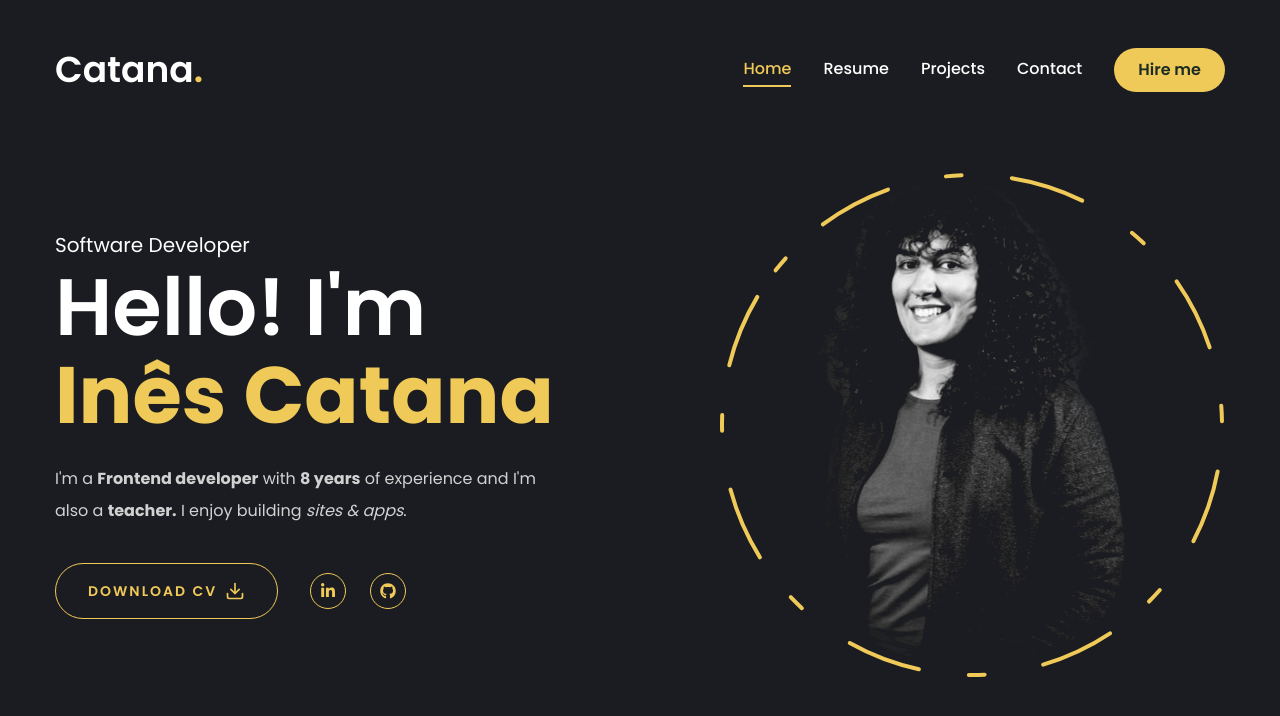
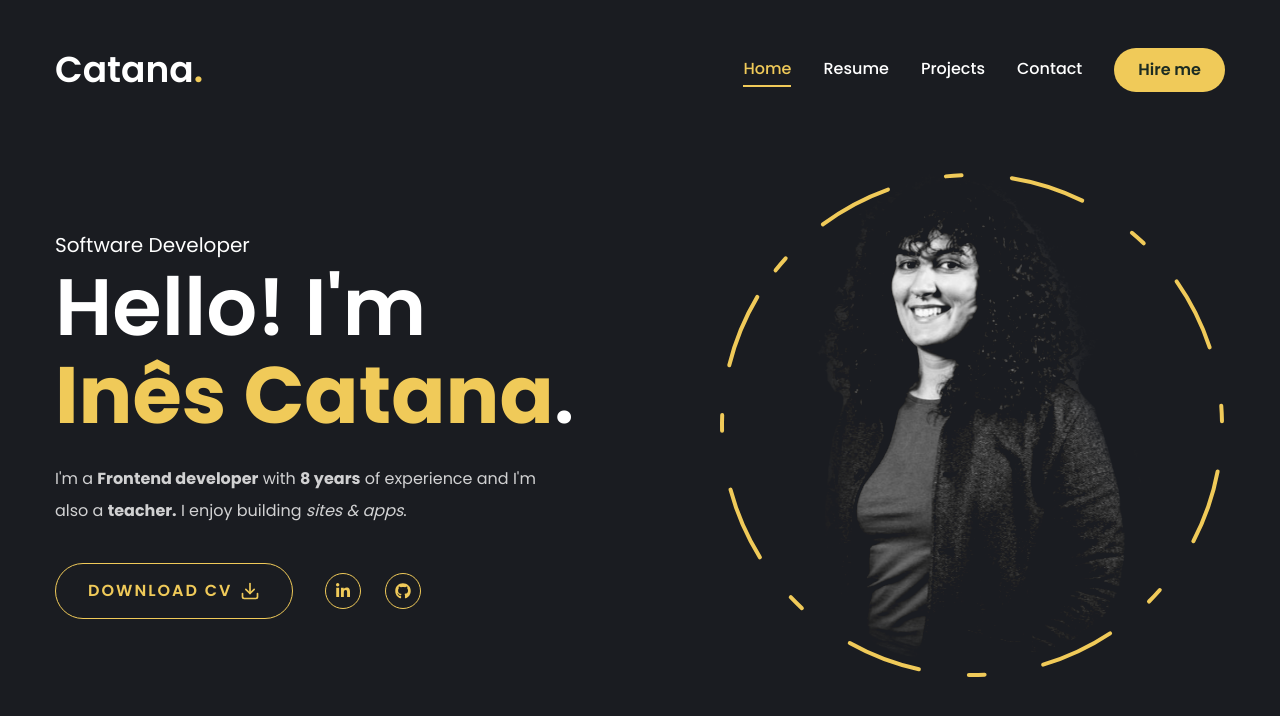
Before and after one commit to inesscatana/catana-portfolio, a Next.js app: page / in a window 1280 px wide. Shown: the top 716 px of the page. Built offline with nearby package versions, Linux system fonts and the light colour scheme.

Commit message:
Button refactored

```diff
--- a/app/page.tsx
+++ b/app/page.tsx
@@ -1,5 +1,4 @@
 import React, { memo } from 'react'
-import { Button } from '@/components/ui/button'
 import { FiDownload } from 'react-icons/fi'
 
 // components
@@ -12,7 +11,7 @@ const TextSection = () => (
 		<h1 className="h1 mb-6">
 			Hello! I'm
 			<br />
-			<span className="text-[#f0ca59] font-bold">Inês Catana</span>
+			<span className="text-[#f0ca59] font-bold">Inês Catana</span>.
 		</h1>
 		<p className="max-w-[500px] mb-9 text-white/80">
 			I'm a <span className="font-bold">Frontend developer</span> with{' '}
@@ -28,14 +27,14 @@ const TextSection = () => (
 )
 
 const DownloadButton = () => (
-	<Button
-		variant="outline"
-		size="lg"
-		className="uppercase flex items-center gap-2"
+	<a
+		className="group focus:scale-110 hover:scale-110 active:scale-105 transition cursor-pointer justify-center rounded-full font-semibold border border-[#f0ca59] bg-transparent text-[#f0ca59] h-[56px] px-8 tracking-[2px] uppercase flex items-center gap-2"
+		href="/assets/cv_ines_catana.pdf"
+		download
 	>
-		<span>Download CV</span>
-		<FiDownload className="text-xl" />
-	</Button>
+		Download CV
+		<FiDownload className="text-xl group-hover:translate-y-1 transition" />
+	</a>
 )
 
 const SocialLinks = () => (
```
Also changed, not shown: 1 other file (tests, documents, lock files or other folders).
